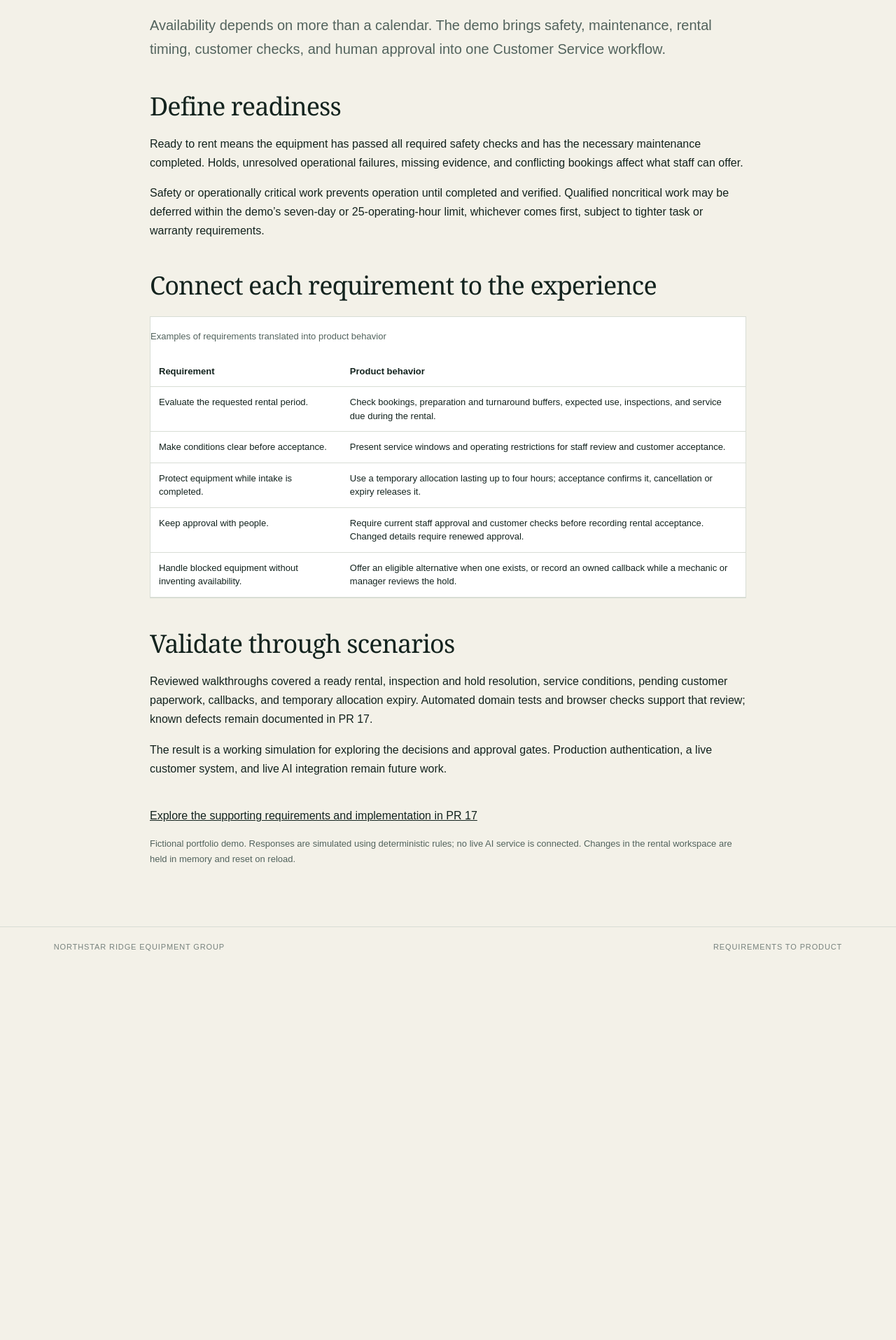
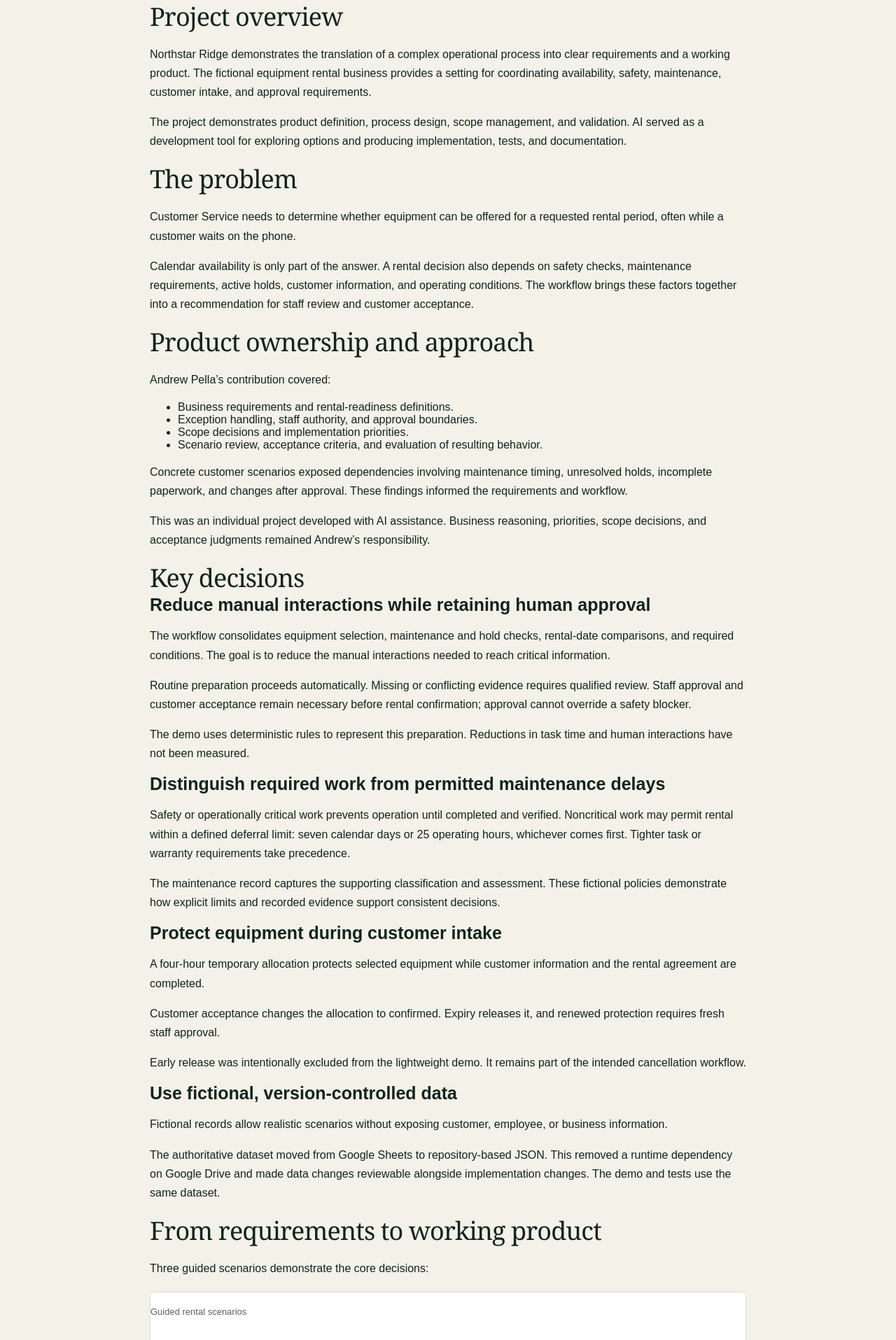
Before and after one commit to AndyPella/ai-portfolio-project, a Next.js app: page /project/requirements in a window 1280 px wide. Shown: the part 305-2220 px from the top of the page at 70% size. Before the commit the page ends 1686 px from the top, so only its background shows below. Built offline with nearby package versions, Linux system fonts and the light colour scheme.

Commit message:
Publish approved process-design case study and align product ownership wording

```diff
--- a/app/project/requirements/page.tsx
+++ b/app/project/requirements/page.tsx
@@ -1,40 +1,42 @@
 import type { Metadata } from "next";
-
 export const metadata: Metadata = { title: "From requirements to product | Northstar Ridge" };
-
-export default function RequirementsPage() {
-  return (
-    <article>
-      <p className="section-kicker">Business rules into behavior</p>
-      <h1>From requirements to product</h1>
-      <p className="story-lead">Availability depends on more than a calendar. The demo brings safety, maintenance, rental timing, customer checks, and human approval into one Customer Service workflow.</p>
-      <section>
-        <h2>Define readiness</h2>
-        <p>Ready to rent means the equipment has passed all required safety checks and has the necessary maintenance completed. Holds, unresolved operational failures, missing evidence, and conflicting bookings affect what staff can offer.</p>
-        <p>Safety or operationally critical work prevents operation until completed and verified. Qualified noncritical work may be deferred within the demo’s seven-day or 25-operating-hour limit, whichever comes first, subject to tighter task or warranty requirements.</p>
-      </section>
-      <section>
-        <h2>Connect each requirement to the experience</h2>
-        <div className="table-scroll">
-          <table>
-            <caption>Examples of requirements translated into product behavior</caption>
-            <thead><tr><th scope="col">Requirement</th><th scope="col">Product behavior</th></tr></thead>
-            <tbody>
-              <tr><td>Evaluate the requested rental period.</td><td>Check bookings, preparation and turnaround buffers, expected use, inspections, and service due during the rental.</td></tr>
-              <tr><td>Make conditions clear before acceptance.</td><td>Present service windows and operating restrictions for staff review and customer acceptance.</td></tr>
-              <tr><td>Protect equipment while intake is completed.</td><td>Use a temporary allocation lasting up to four hours; acceptance confirms it, cancellation or expiry releases it.</td></tr>
-              <tr><td>Keep approval with people.</td><td>Require current staff approval and customer checks before recording rental acceptance. Changed details require renewed approval.</td></tr>
-              <tr><td>Handle blocked equipment without inventing availability.</td><td>Offer an eligible alternative when one exists, or record an owned callback while a mechanic or manager reviews the hold.</td></tr>
-            </tbody>
-          </table>
-        </div>
-      </section>
-      <section>
-        <h2>Validate through scenarios</h2>
-        <p>Reviewed walkthroughs covered a ready rental, inspection and hold resolution, service conditions, pending customer paperwork, callbacks, and temporary allocation expiry. Automated domain tests and browser checks support that review; known defects remain documented in PR 17.</p>
-        <p>The result is a working simulation for exploring the decisions and approval gates. Production authentication, a live customer system, and live AI integration remain future work.</p>
-      </section>
-      <p><a href="https://github.com/AndyPella/ai-portfolio-project/pull/17">Explore the supporting requirements and implementation in PR 17</a></p>
-    </article>
-  );
-}
+export default function RequirementsPage() { return (<article><p className="section-kicker">Case study</p><h1>From requirements to product</h1>
+<h2>Project overview</h2>
+<p>Northstar Ridge demonstrates the translation of a complex operational process into clear requirements and a working product. The fictional equipment rental business provides a setting for coordinating availability, safety, maintenance, customer intake, and approval requirements.</p>
+<p>The project demonstrates product definition, process design, scope management, and validation. AI served as a development tool for exploring options and producing implementation, tests, and documentation.</p>
+<h2>The problem</h2>
+<p>Customer Service needs to determine whether equipment can be offered for a requested rental period, often while a customer waits on the phone.</p>
+<p>Calendar availability is only part of the answer. A rental decision also depends on safety checks, maintenance requirements, active holds, customer information, and operating conditions. The workflow brings these factors together into a recommendation for staff review and customer acceptance.</p>
+<h2>Product ownership and approach</h2>
+<p>Andrew Pella’s contribution covered:</p>
+<ul><li>Business requirements and rental-readiness definitions.</li><li>Exception handling, staff authority, and approval boundaries.</li><li>Scope decisions and implementation priorities.</li><li>Scenario review, acceptance criteria, and evaluation of resulting behavior.</li></ul>
+<p>Concrete customer scenarios exposed dependencies involving maintenance timing, unresolved holds, incomplete paperwork, and changes after approval. These findings informed the requirements and workflow.</p>
+<p>This was an individual project developed with AI assistance. Business reasoning, priorities, scope decisions, and acceptance judgments remained Andrew’s responsibility.</p>
+<h2>Key decisions</h2>
+<h3>Reduce manual interactions while retaining human approval</h3>
+<p>The workflow consolidates equipment selection, maintenance and hold checks, rental-date comparisons, and required conditions. The goal is to reduce the manual interactions needed to reach critical information.</p>
+<p>Routine preparation proceeds automatically. Missing or conflicting evidence requires qualified review. Staff approval and customer acceptance remain necessary before rental confirmation; approval cannot override a safety blocker.</p>
+<p>The demo uses deterministic rules to represent this preparation. Reductions in task time and human interactions have not been measured.</p>
+<h3>Distinguish required work from permitted maintenance delays</h3>
+<p>Safety or operationally critical work prevents operation until completed and verified. Noncritical work may permit rental within a defined deferral limit: seven calendar days or 25 operating hours, whichever comes first. Tighter task or warranty requirements take precedence.</p>
+<p>The maintenance record captures the supporting classification and assessment. These fictional policies demonstrate how explicit limits and recorded evidence support consistent decisions.</p>
+<h3>Protect equipment during customer intake</h3>
+<p>A four-hour temporary allocation protects selected equipment while customer information and the rental agreement are completed.</p>
+<p>Customer acceptance changes the allocation to confirmed. Expiry releases it, and renewed protection requires fresh staff approval.</p>
+<p>Early release was intentionally excluded from the lightweight demo. It remains part of the intended cancellation workflow.</p>
+<h3>Use fictional, version-controlled data</h3>
+<p>Fictional records allow realistic scenarios without exposing customer, employee, or business information.</p>
+<p>The authoritative dataset moved from Google Sheets to repository-based JSON. This removed a runtime dependency on Google Drive and made data changes reviewable alongside implementation changes. The demo and tests use the same dataset.</p>
+<h2>From requirements to working product</h2>
+<p>Three guided scenarios demonstrate the core decisions:</p>
+<div className="table-scroll"><table><caption>Guided rental scenarios</caption><thead><tr><th scope="col">Scenario</th><th scope="col">Product behavior</th></tr></thead><tbody><tr><td>Ready to rent</td><td>Review availability and customer checks, protect equipment, approve the proposal, and record acceptance.</td></tr><tr><td>Blocked rental</td><td>Identify missing inspection evidence and an active hold; require qualified resolution before proceeding.</td></tr><tr><td>Ready with conditions</td><td>Present required service and operating restrictions before customer acceptance.</td></tr></tbody></table></div>
+<p>Equipment search and dropdown selection provide consistent access to recorded units. Readiness findings determine the available actions.</p>
+<p>Scenario review also informed shorter responses, readable service times, and renewed approval after request changes.</p>
+<h2>Build method</h2>
+<p>The build followed an iterative workflow. Requirements were defined, AI proposed a solution, and the proposal was reviewed against the business needs and scope. Changes were presented, refined, and accepted before implementation.</p>
+<p>The resulting behavior was validated through scenarios and tests. Findings fed back into the requirements and proposed solutions, repeating the cycle where further refinement was needed.</p>
+<h2>Validation and boundaries</h2>
+<p>Validation covered ready rentals, inspection and hold resolution, service conditions, customer checks, callbacks, temporary allocation expiry, and equipment-selection consistency. Automated domain tests and browser checks supported scenario review.</p>
+<p>The implemented scope uses fictional data, sample staff roles, and deterministic responses. Live AI, production authentication, customer-system integration, and early release of temporary allocations remain future work.</p>
+<p>Known defects are documented separately as an operational extension. Passing tests supports the behaviors checked; it does not establish that the product is defect-free.</p>
+</article>); }
```
Also changed, not shown: app/project/role/page.tsx (+7 -26 lines), 1 other file (tests, documents, lock files or other folders).
